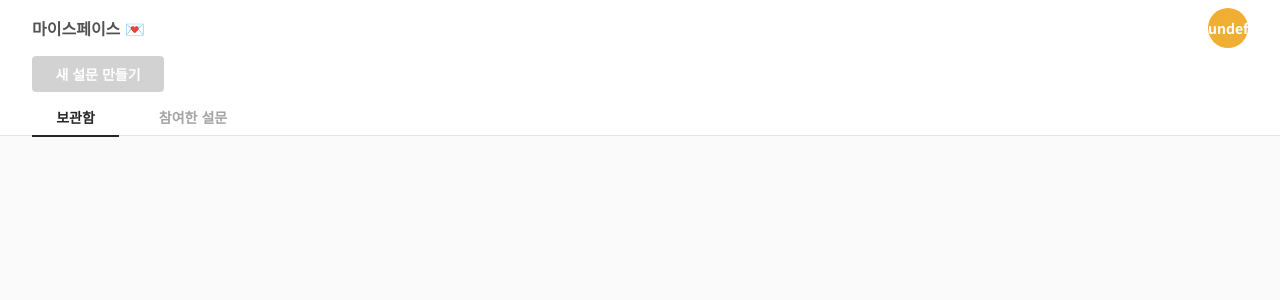
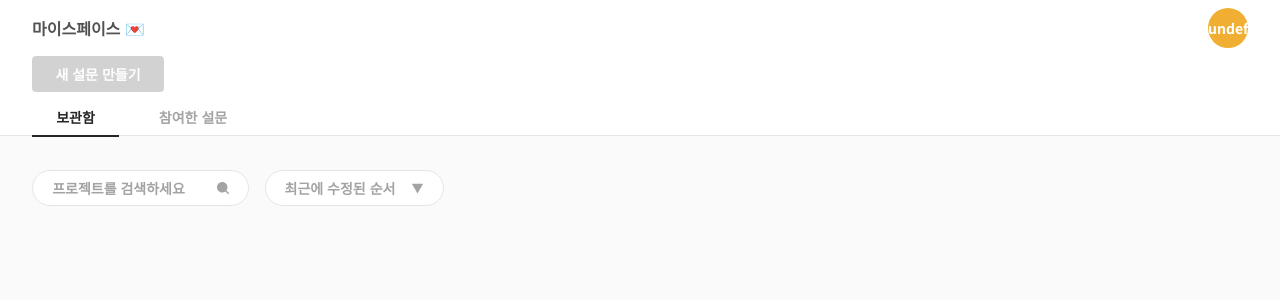
Before and after one commit to se-eun-park/ssafe-modal-refactor, a React (Vite) app: page /myspace in a window 1280 px wide. Shown: the top 300 px of the page. Built offline with nearby package versions, Linux system fonts and the light colour scheme.

Commit message:
UI: Myspace Toolbar ui 구현

```diff
--- a/src/pages/HomePage.tsx
+++ b/src/pages/HomePage.tsx
@@ -2,14 +2,13 @@ import { useState } from 'react';
 import Modal from '@components/Modal';
 import Header from '@components/Header';
 
-
 const HomePage = () => {
   const [modalOpen, setModalOpen] = useState<boolean>(false);
-  const [modalType, setModalType] = useState<string>('survey');
+  const [modalType, setModalType] = useState<string>('login');
 
   // 추가한 부분 아래 모달부분도 변경되어있음
-  type form={title:string,content:string,tagList:string[]}
-  const [formData, setFormData] = useState<form>({title:'',content:'',tagList:[]});
+  type form = { title: string; content: string; tagList: string[] };
+  const [formData, setFormData] = useState<form>({ title: '', content: '', tagList: [] });
   const receiveFormData = (data: form) => {
     setFormData(data);
     console.log('Received form data:', data);
@@ -44,7 +43,14 @@ const HomePage = () => {
             로그인
           </button>
         </div>
-        {modalOpen && <Modal modalType={modalType} setModalOpen={setModalOpen} formData={formData} receiveFormData={receiveFormData} />}
+        {modalOpen && (
+          <Modal
+            modalType={modalType}
+            setModalOpen={setModalOpen}
+            formData={formData}
+            receiveFormData={receiveFormData}
+          />
+        )}
       </div>
     </div>
   );
--- a/src/pages/MyspacePage.tsx
+++ b/src/pages/MyspacePage.tsx
@@ -1,6 +1,8 @@
 import React from 'react';
 import { useLocation } from 'react-router-dom';
 import Header from '@components/Header';
+import SearchSVG from '@assets/search.svg?react';
+import ArrowSVG from '@assets/arrow.svg?react';
 
 const MyspacePage = () => {
   const location = useLocation();
@@ -19,6 +21,16 @@ const MyspacePage = () => {
           <button className="h-[3.6rem] w-[11.6rem] text-[1.4rem] font-bold text-[#A3A3A3] ">참여한 설문</button>
         </div>
       </div>
+      <div className="relative top-[9rem] flex px-[3.2rem]">
+        <div className="mr-[1.6rem] flex h-[3.6rem] w-[21.7rem] items-center justify-center rounded-[1.8rem] border border-[#E5E5E5] bg-white">
+          <span className="mr-[3.2rem] text-[1.4rem] font-bold text-[#A3A3A3]">프로젝트를 검색하세요</span>
+          <SearchSVG />
+        </div>
+        <div className="flex h-[3.6rem] w-[17.9rem] items-center justify-center rounded-[1.8rem] border border-[#E5E5E5] bg-white">
+          <span className="mr-[1.6rem] text-[1.4rem] font-bold text-[#A3A3A3]">최근에 수정된 순서</span>
+          <ArrowSVG />
+        </div>
+      </div>
     </div>
   );
 };
--- a/svg.d.ts
+++ b/svg.d.ts
@@ -1,6 +1,4 @@
 declare module '*.svg' {
-  import React = require('react');
-  export const ReactComponent: React.FC<React.SVGProps<SVGSVGElement>>;
-  const content: React.FC<SvgProps>;
+  const content: React.FC<React.SVGProps<SVGElement>>;
   export default content;
 }
```
